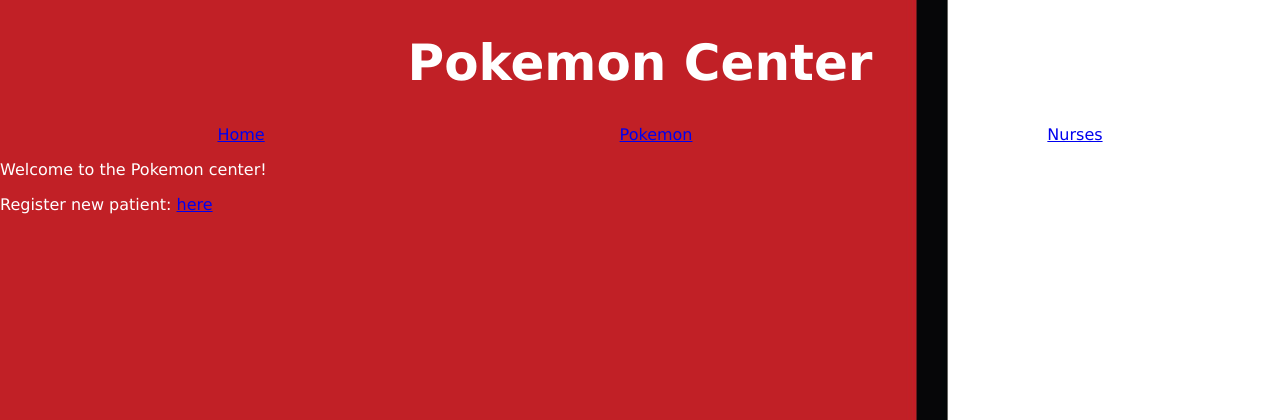
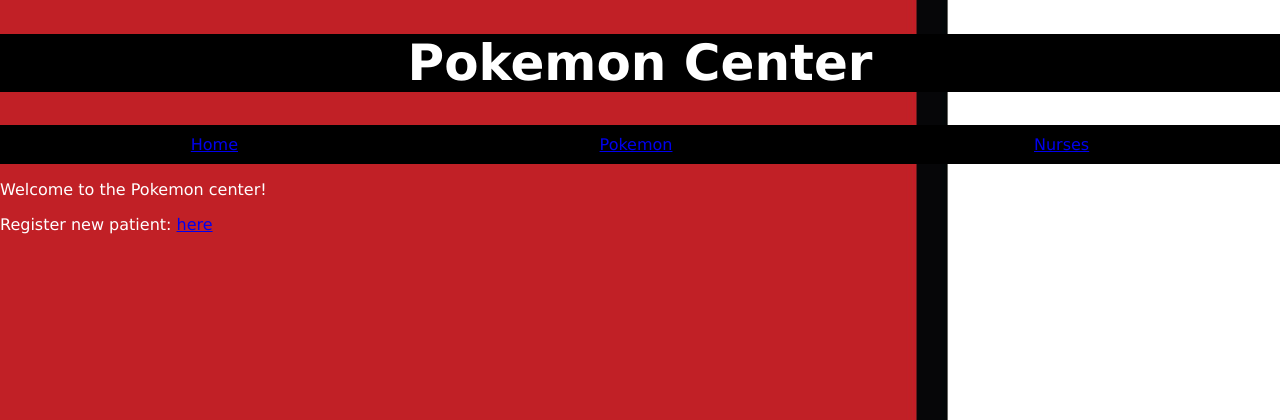
Before and after one commit to Braingains/Pokemon-Centre-Project, a Flask app: page / in a window 1280 px wide. Shown: the top 420 px of the page. Run offline with Flask 2, Linux system fonts and the light colour scheme.

Commit message:
some styling done

```diff
--- a/static/css/style.css
+++ b/static/css/style.css
@@ -24,7 +24,8 @@
 #site-header > h1 {
   display: flex;
   justify-content: center;
-  font-size:50px
+  font-size:50px;
+  background-color: black;
 }
 
 #site-header > nav > ul {
@@ -32,4 +33,7 @@
   align-items: center;
   list-style-type: none;
   justify-content: space-around;
+  background-color: black;
+  padding: 10px;
+  color: red;
 }
```
Also changed, not shown: static/images/background2.jpeg (added).
